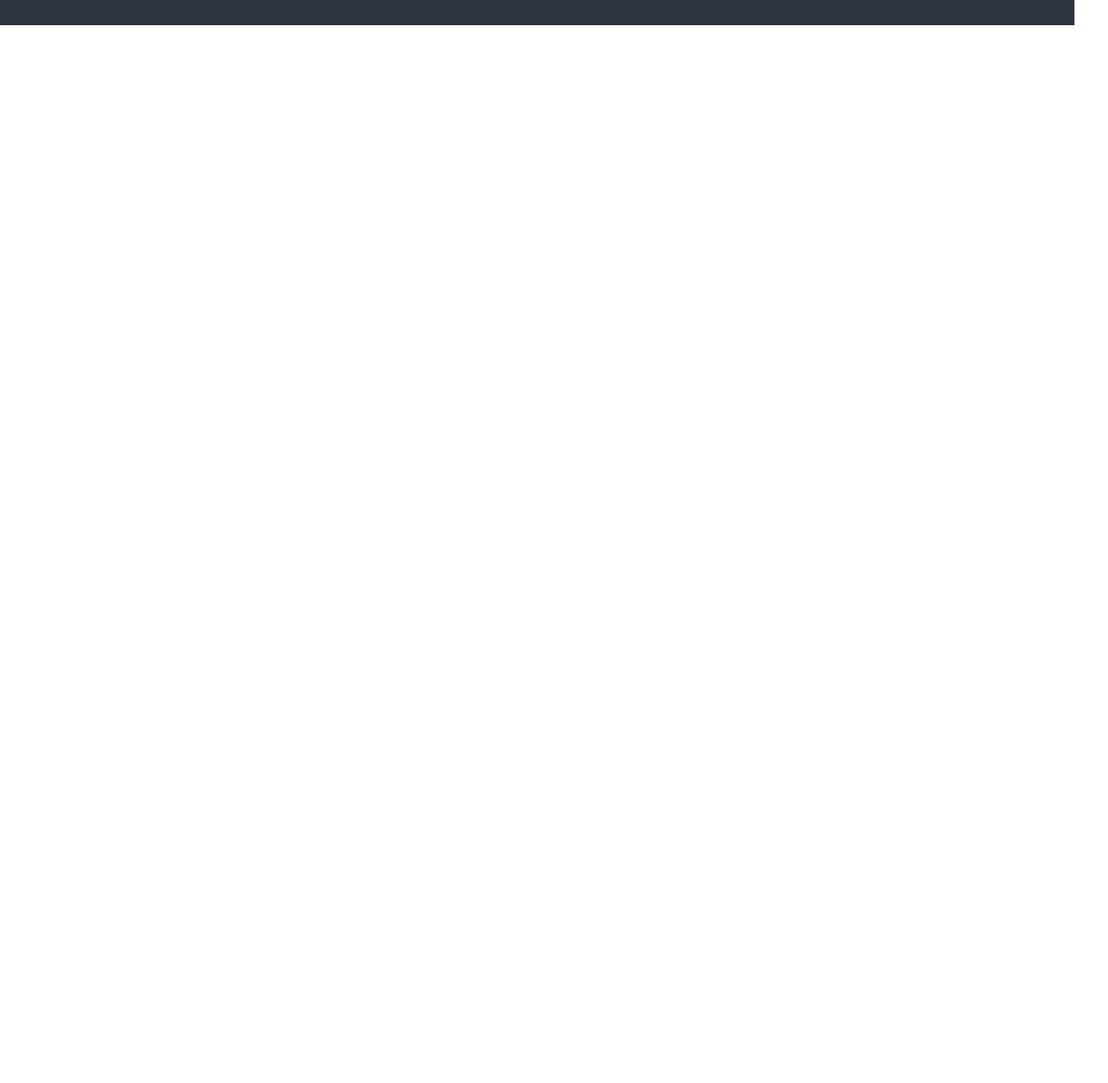
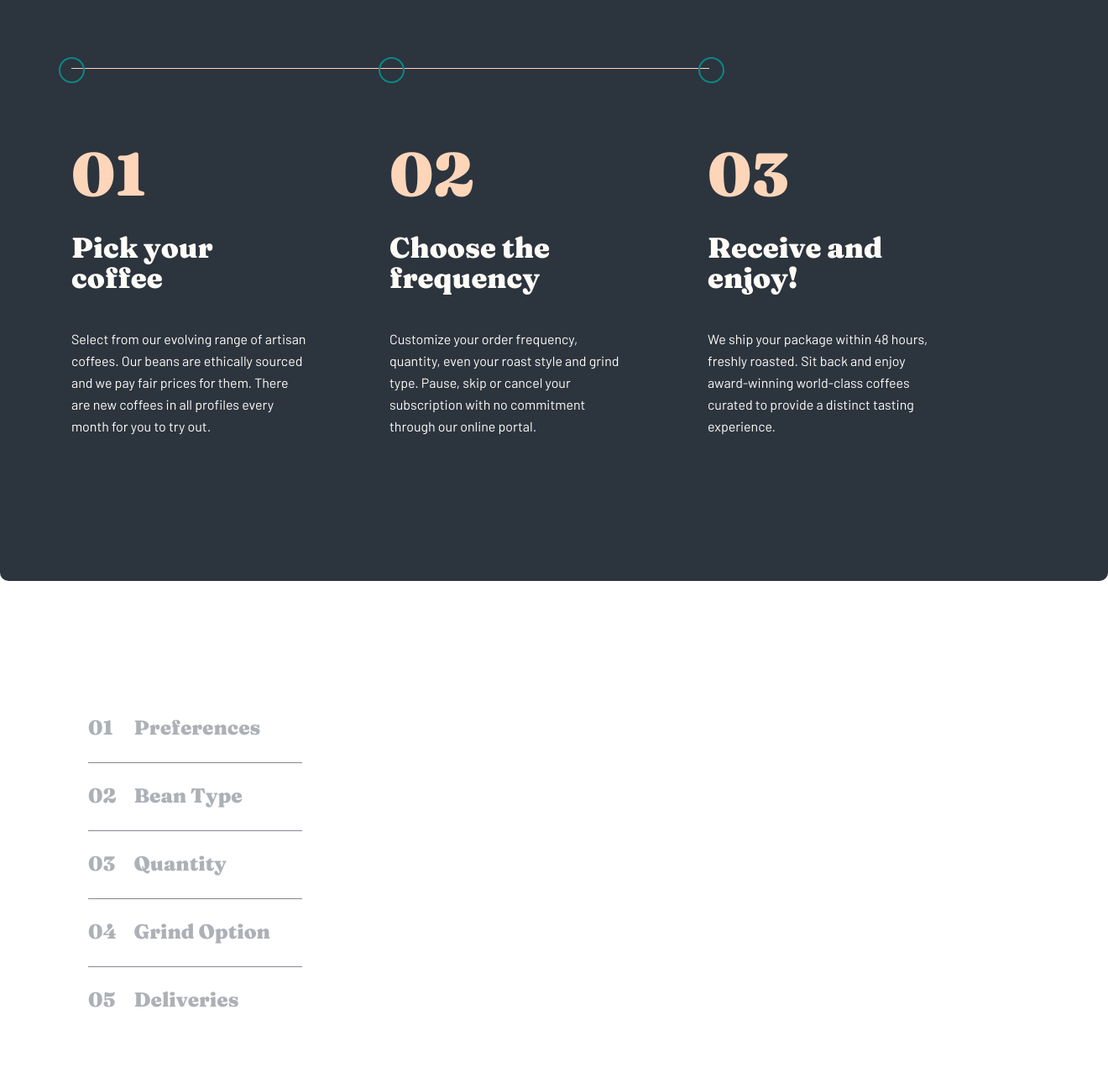
Before and after one commit to boburjonurazbayev/Coffee-with-sass, a plain HTML site: page plan.html in a window 1280 px wide. Shown: the part 770-2060 px from the top of the page at 84% size, 1320 px wide, since content can reach past the window. Before the commit the page ends 800 px from the top, so only its background shows below. Drawn offline with Linux system fonts and the light colour scheme.

Commit message:
Add plan page

```diff
--- a/plan.html
+++ b/plan.html
@@ -45,7 +45,91 @@
     <!-- Main -->
 
     <main class="main">
-        <div class="container"></div>
+      <!-- Intro -->
+
+      <section class="intro intro--plan">
+        <div class="container">
+          <h2 class="intro__heading intro__heading--plan">Create a plan</h2>
+
+          <p class="intro__description intro__description--plan">
+            Build a subscription plan that best fits your needs. We offer an
+            assortment of the best artisan coffees from around the globe
+            delivered fresh to your door.
+          </p>
+        </div>
+      </section>
+
+          <!-- Steps -->
+
+          <section class="steps steps--plan">
+            <div class="container">
+              <span class="step__line step__line--plan">
+                <span class="step__circle step__circle--plan step__circle step__circle--first"></span>
+                <span class="step__circle step__circle--plan step__circle--second"></span>
+                <span class="step__circle step__circle--plan step__circle--third"></span>
+              </span>
+
+              <ul class="step__list">
+                <li class="step__item step__item--first">
+                  <h3 class="step___heading step___heading--plan">Pick your coffee</h3>
+
+                  <p class="step___description step___description--plan">
+                    Select from our evolving range of artisan coffees. Our beans are
+                    ethically sourced and we pay fair prices for them. There are new
+                    coffees in all profiles every month for you to try out.
+                  </p>
+                </li>
+
+                <li class="step__item step__item--second">
+                  <h3 class="step___heading step___heading--plan">Choose the frequency</h3>
+
+                  <p class="step___description step___description--plan">
+                    Customize your order frequency, quantity, even your roast style
+                    and grind type. Pause, skip or cancel your subscription with no
+                    commitment through our online portal.
+                  </p>
+                </li>
+
+                <li class="step__item step__item--third">
+                  <h3 class="step___heading step___heading--plan">Receive and enjoy!</h3>
+
+                  <p class="step___description step___description--plan">
+                    We ship your package within 48 hours, freshly roasted. Sit back
+                    and enjoy award-winning world-class coffees curated to provide a
+                    distinct tasting experience.
+                  </p>
+                </li>
+              </ul>
+            </div>
+          </section>
+
+          <!-- Choice -->
+
+          <section class="choice">
+            <div class="container">
+              <ul class="choice__list">
+                <li class="choice__item">
+                  <a class="choice__link choice__link--1" href="#">Preferences</a>
+                </li>
+
+                <li class="choice__item">
+                  <a class="choice__link choice__link--2" href="#">Bean Type</a>
+                </li>
+
+                <li class="choice__item">
+                  <a class="choice__link choice__link--3" href="#">Quantity</a>
+                </li>
+
+                <li class="choice__item">
+                  <a class="choice__link choice__link--4" href="#">Grind Option</a>
+                </li>
+
+                <li class="choice__item">
+                  <a class="choice__link choice__link--5" href="#">Deliveries</a>
+                </li>
+              </ul>
+            </div>
+          </section>
     </main>
 
     <!-- Footer -->
--- a/scss/all-blocks/_all-blocks.scss
+++ b/scss/all-blocks/_all-blocks.scss
@@ -8,4 +8,5 @@
 @import 'task';
 @import 'quality';
 @import 'branch';
+@import 'choice';
 @import 'footer';
--- /dev/null
+++ b/scss/all-blocks/_choice.scss
@@ -0,0 +1,77 @@
+.choice .container {
+  display: flex;
+  margin-bottom: 168px;
+  padding: 0 105px;
+}
+
+.choice__list {
+  margin: 0;
+  margin-right: auto;
+  padding: 0;
+  list-style-type: none;
+}
+
+.choice__item {
+  position: relative;
+
+  & + & {
+    margin-top: 49px;
+  }
+
+  & + &::before {
+    position: absolute;
+    top: -24px;
+    display: inline-block;
+    width: 255px;
+    height: 1px;
+    content: "";
+    background-color: rgba(131, 136, 143, 1);
+  }
+}
+
+.choice__link {
+  display: flex;
+  align-items: center;
+  font-family: "Fraunces", "Arial", sans-serif;
+  font-weight: 900;
+  font-size: 24px;
+  line-height: 32px;
+  color: rgba(51, 61, 75, 0.4);
+  text-decoration: none;
+  transition: color 0.2s ease;
+
+  &:hover {
+    color: rgba(51, 61, 75, 0.7);
+  }
+
+  &:active {
+    color: rgba(51, 61, 75, 1);
+  }
+
+  &::before {
+    display: inline-block;
+    width: 30px;
+    height: 32px;
+    margin-right: 24.5px;
+  }
+
+  &--1::before {
+    content: "01";
+  }
+
+  &--2::before {
+    content: "02";
+  }
+
+  &--3::before {
+    content: "03";
+  }
+
+  &--4::before {
+    content: "04";
+  }
+
+  &--5::before {
+    content: "05";
+  }
+}
--- a/scss/all-blocks/_intro.scss
+++ b/scss/all-blocks/_intro.scss
@@ -9,13 +9,30 @@
   border-radius: 10px;
 }
 
+.intro--plan .container {
+  background-image: url(../images/intro-back--plan.jpg);
+  padding: 134px 125px;
+  padding-right: 709px;
+  margin-bottom: 177px;
+}
+
 .intro__heading {
   margin: 0;
   margin-bottom: 24px;
   font-size: 40px;
   line-height: 48px;
+
+  &--plan {
+    margin-bottom: 32px;
+    font-size: 72px;
+    line-height: 72px;
+  }
 }
 
 .intro__description {
-    margin: 0;
+  margin: 0;
+
+  &--plam {
+    opacity: 0.8;
+  }
 }
--- a/scss/all-blocks/_steps.scss
+++ b/scss/all-blocks/_steps.scss
@@ -1,5 +1,15 @@
 .steps .conatiner {
   padding-left: 85px;
+}
+
+.steps--plan .container {
+  background-color: rgba(44, 52, 62, 1);
+  margin-bottom: 159px;
+  padding-top: 91px;
+  padding-right: 150px;
+  padding-bottom: 107px;
+  padding-left: 85px;
+  border-radius: 10px;
 }
 
 .step__heading {
@@ -17,7 +27,7 @@
     display: inline-block;
     width: 760px;
     height: 1px;
-    border: 2px solid rgba(253, 214, 186, 1);
+    background-color: rgba(253, 214, 186, 1);
     content: "";
   }
 }
@@ -27,20 +37,25 @@
   display: inline-block;
   width: 31px;
   height: 31px;
+  top: 1.5px;
   background: rgba(254, 252, 247, 1);
   border: 2px solid rgba(14, 135, 132, 1);
   border-radius: 50%;
 
+  &--plan {
+    background-color: transparent;
+  }
+
   &--first {
-    left: 0;
+    left: -15.5px;
   }
 
   &--second {
-    left: 381px;
+    left: 365.5px;
   }
 
   &--third {
-    left: 762px;
+    left: 746.5px;
   }
 }
 
@@ -86,16 +101,26 @@
 }
 
 .step___heading {
+  margin-top: 38;
   margin-bottom: 42px;
   font-size: 34px;
   line-height: 36px;
   color: rgba(51, 61, 75, 1);
+
+  &--plan {
+    color: rgba(254, 252, 247, 1);
+  }
 }
 
 .step___description {
-    color: rgba(51, 61, 75, 1);
+  margin: 0;
+  color: rgba(51, 61, 75, 1);
+
+  &--plan {
+    color: rgba(254, 252, 247, 1);
+  }
 }
 
 .step___link {
-    margin-bottom: 200px;
+  margin-bottom: 200px;
 }
```
Also changed, not shown: css/main.min.css, images/intro-back--plan.jpg (added), 1 other file.
